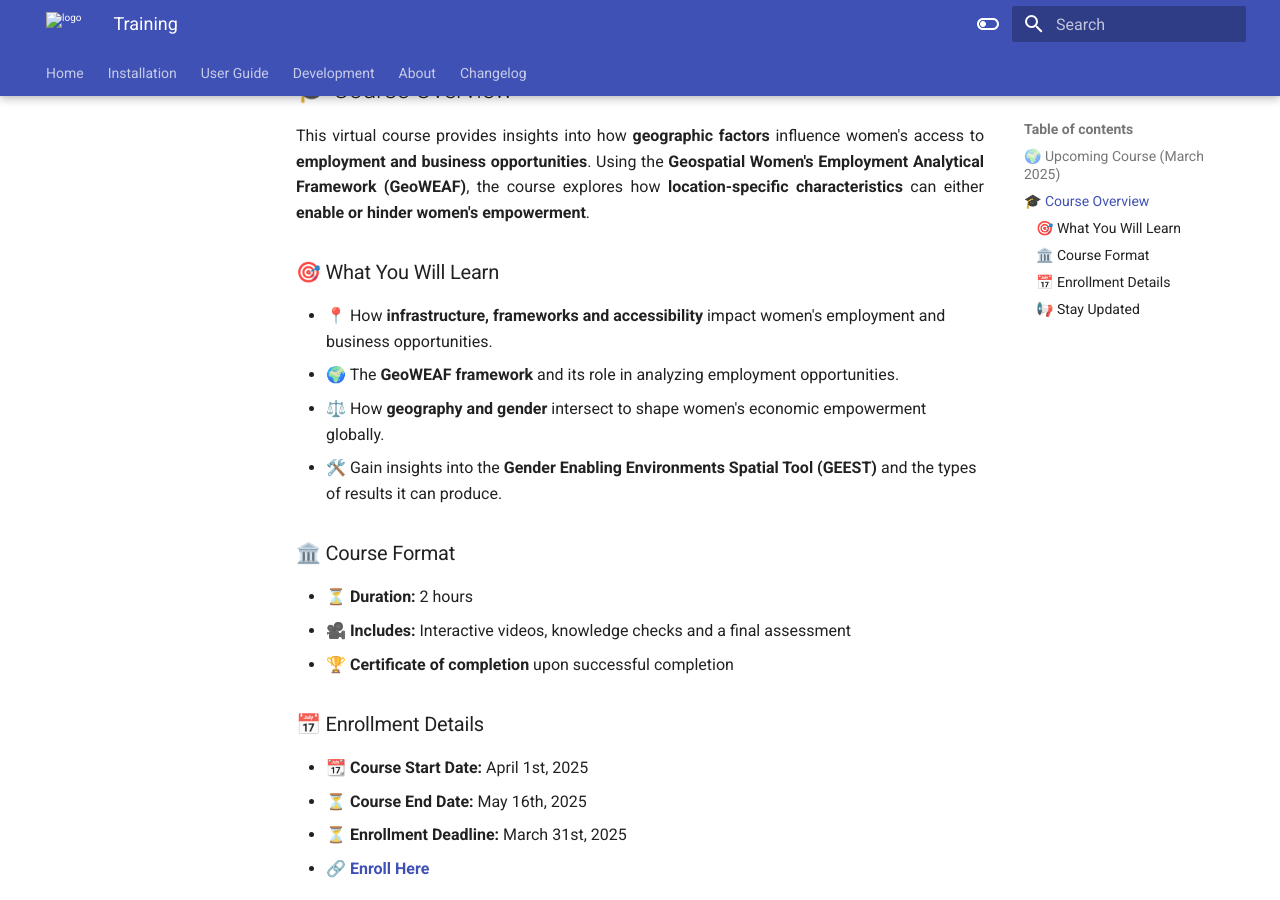
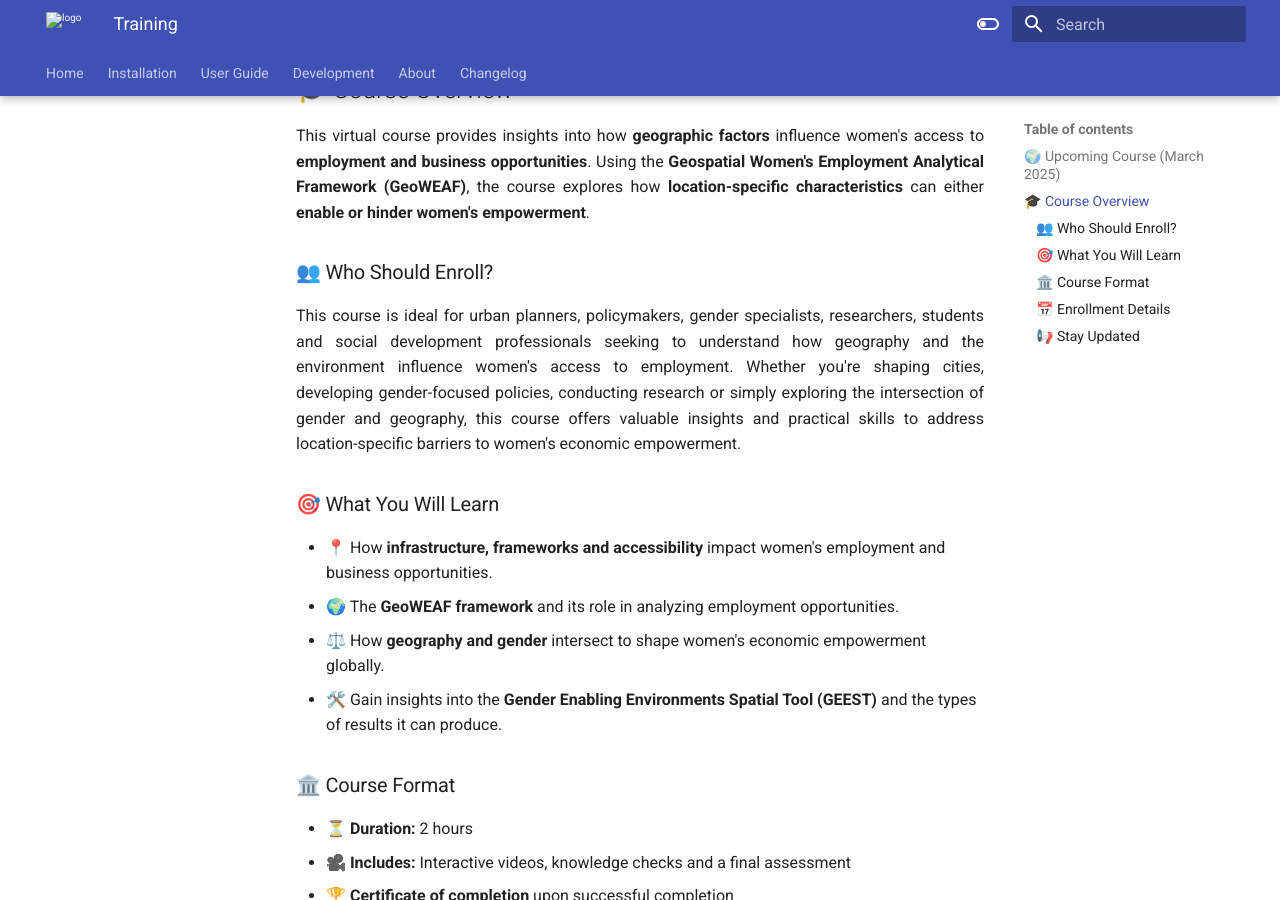
Before and after one commit to worldbank/GEEST, an MkDocs documentation site: the page built from docs/training.md, in a window 1280 px wide and 900 px high, scrolled down 679 px. Built offline with MkDocs 1.6.1 and Material for MkDocs 9.7.7, drawn with Linux system fonts in a browser that asks for light colours.

Commit message:
Update training.md

```diff
--- a/docs/training.md
+++ b/docs/training.md
@@ -24,6 +24,12 @@ Additionally, the course introduces the <strong>Gender Enabling Environments Spa
 This virtual course provides insights into how <strong>geographic factors</strong> influence women's access to <strong>employment and business opportunities</strong>. Using the <strong>Geospatial Women's Employment Analytical Framework (GeoWEAF)</strong>, the course explores how <strong>location-specific characteristics</strong> can either <strong>enable or hinder women's empowerment</strong>.
 </p>
 
+### 👥 Who Should Enroll?
+
+<p align="justify">
+This course is ideal for urban planners, policymakers, gender specialists, researchers, students and social development professionals seeking to understand how geography and the environment influence women's access to employment. Whether you're shaping cities, developing gender-focused policies, conducting research or simply exploring the intersection of gender and geography, this course offers valuable insights and practical skills to address location-specific barriers to women's economic empowerment.
+</p>
+
 ### 🎯 What You Will Learn
 - 📍 How **infrastructure, frameworks and accessibility** impact women's employment and business opportunities.
 - 🌍 The **GeoWEAF framework** and its role in analyzing employment opportunities.
```
